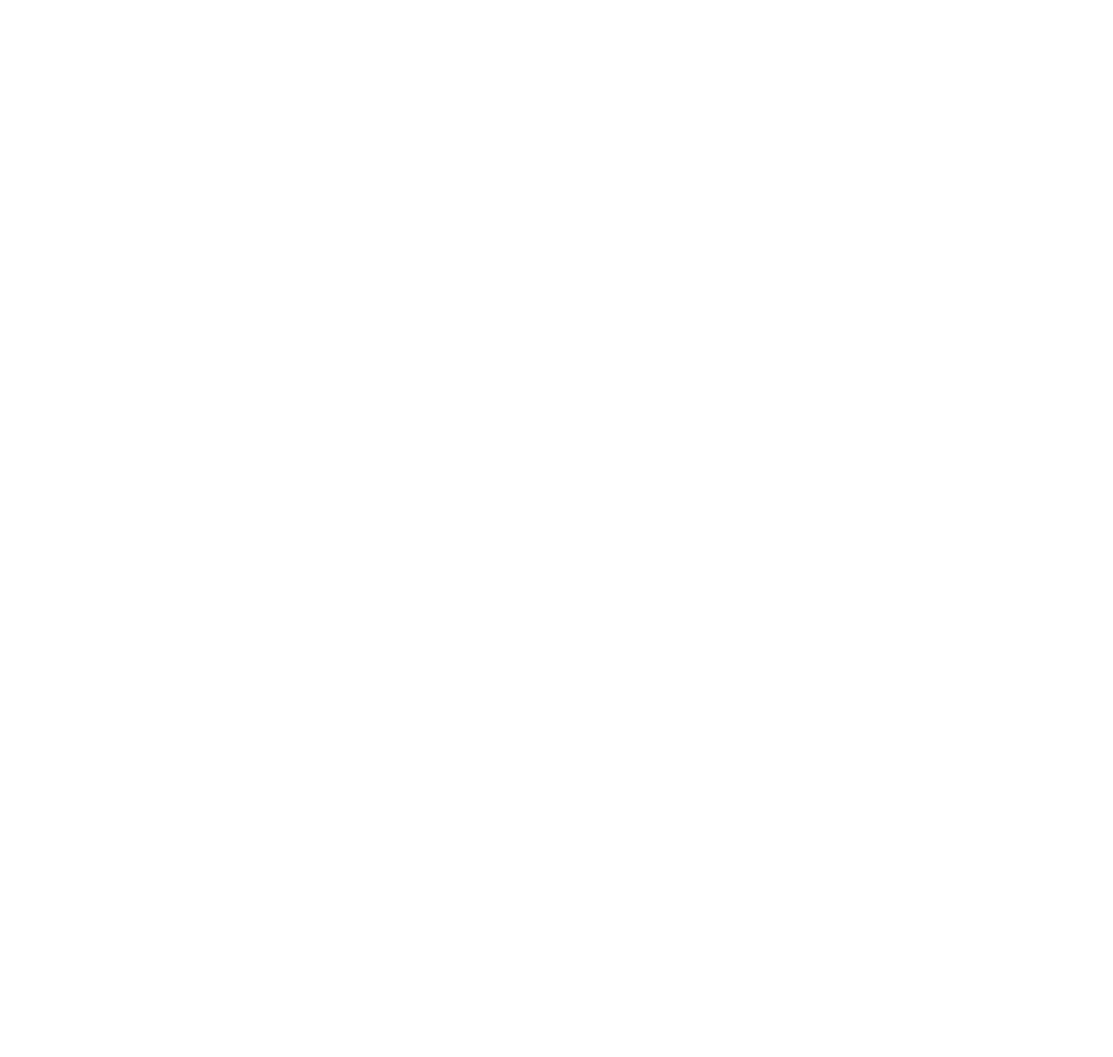
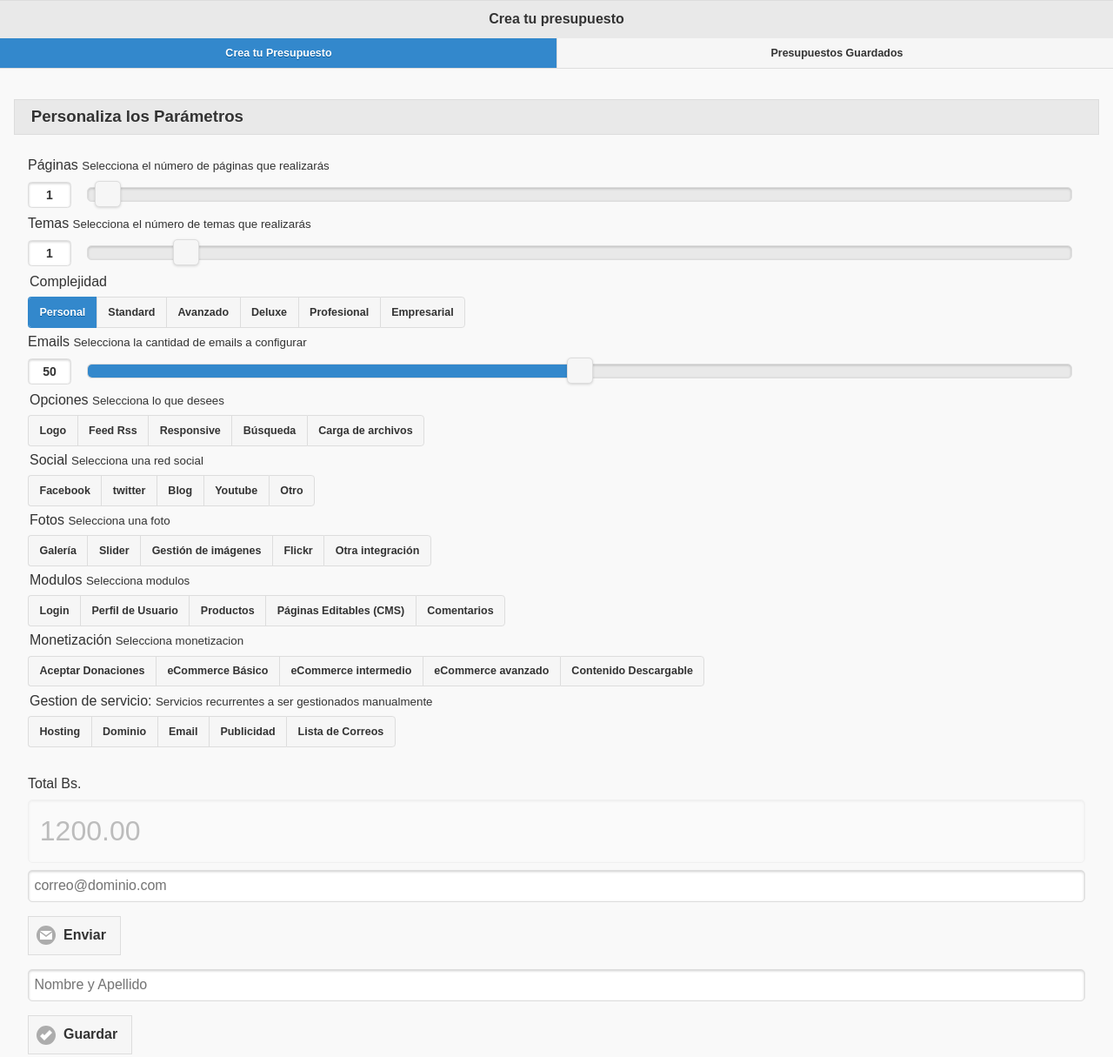
Before and after one commit to juanfumero/DisenoMobile, a plain HTML site: page index.html in a window 1280 px wide. Shown: the whole page at 87% size. Before the commit the page ends 800 px from the top, so only its background shows below. Drawn offline with Linux system fonts and the light colour scheme.

Commit message:
Se agregaron nuevos archivos

```diff
--- /dev/null
+++ b/componentes/inicio.html
@@ -0,0 +1,144 @@
+<div data-role="header">
+	<h1>Crea tu presupuesto</h1>
+	<div class="navegacion"></div>
+
+</div>
+
+<div role="main" class="ui-content">
+	<form>
+		<h3 class="ui-bar ui-bar-a">Personaliza los Parámetros</h3>
+		<div class="ui-body">
+		<label for="paginas">Páginas <small>Selecciona el número de páginas que realizarás</small></label>
+			<input name="paginas" id="paginas" min="0" max="50" value="1" type="range">
+
+			<label for="temas">Temas <small>Selecciona el número de temas que realizarás</small></label>
+			<input name="temas" id="temas" min="0" max="10" value="1" type="range">
+
+			<fieldset data-mini="true" data-role="controlgroup" data-type="horizontal">
+				<legend>Complejidad <small id="complejidad-descripcion"></small></legend>
+				<input name="complejidad" id="c-personal" value="personal" checked="checked" type="radio"
+				data-descripcion="personal">
+				<label for="c-personal">Personal</label>
+				<input name="complejidad" id="c-standard" value="standard" type="radio"
+				data-descripcion="standard">
+				<label for="c-standard">Standard</label>
+				<input name="complejidad" id="c-avanzado" value="avanzado" type="radio"
+				data-descripcion="avanzado">
+				<label for="c-avanzado">Avanzado</label>
+
+				<input name="complejidad" id="c-deluxe" value="deluxe" type="radio" data-descripcion="deluxe">
+				<label for="c-deluxe">Deluxe</label>
+				<input name="complejidad" id="c-profesional" value="profesional" type="radio" data-descripcion="profesional">
+				<label for="c-profesional">Profesional</label>
+				<input name="complejidad" id="c-empresarial" value="empresarial" type="radio" data-descripcion="empresarial">
+				<label for="c-empresarial">Empresarial</label>
+			</fieldset>
+
+			<label for="emails">Emails <small>Selecciona la cantidad de emails a configurar</small></label>
+			<input name="emails" id="emails" data-highlight="true" min="0" max="100" value="50" type="range">
+
+			<fieldset  data-mini="true" data-role="controlgroup" data-type="horizontal">
+				<legend>Opciones <small>Selecciona lo que desees</small></legend>
+				<input name="opciones" id="o-logo" type="checkbox" value="logo">
+				<label for="o-logo">Logo</label>
+				<input name="opciones" id="o-feed" type="checkbox" value="Feed">
+				<label for="o-feed">Feed Rss</label>
+				<input name="opciones" id="o-resp" type="checkbox" value="Responsive">
+				<label for="o-resp">Responsive</label>
+
+				<input name="opciones" id="o-busqueda" type="checkbox" value="busqueda">
+				<label for="o-busqueda">Búsqueda</label>
+				<input name="opciones" id="o-archivos" type="checkbox" value="archivos">
+				<label for="o-archivos">Carga de archivos</label>
+			</fieldset>
+
+			<fieldset  data-mini="true" data-role="controlgroup" data-type="horizontal">
+				<legend>Social <small>Selecciona una red social</small></legend>
+				<input name="social" id="s-facebook" type="checkbox" value="facebook">
+				<label for="s-facebook">Facebook</label>
+				<input name="social" id="s-twitter" type="checkbox" value="twitter">
+				<label for="s-twitter">twitter</label>
+				<input name="social" id="s-blog" type="checkbox" value="blog">
+				<label for="s-blog">Blog</label>
+				<input name="social" id="s-youtube" type="checkbox" value="youtube">
+				<label for="s-youtube">Youtube</label>
+				<input name="social" id="s-otro" type="checkbox" value="Otro">
+				<label for="s-otro">Otro</label>
+			</fieldset>
+
+			<fieldset  data-mini="true" data-role="controlgroup" data-type="horizontal">
+				<legend>Fotos <small>Selecciona una foto</small></legend>
+				<input name="foto" id="f-galeria" type="checkbox" value="Galería">
+				<label for="f-galeria">Galería</label>
+				<input name="foto" id="f-slider" type="checkbox" value="Slider">
+				<label for="f-slider">Slider</label>
+				<input name="foto" id="f-gestion" type="checkbox" value="Gestion">
+				<label for="f-gestion">Gestión de imágenes</label>
+				<input name="foto" id="f-flickr" type="checkbox" value="Flickr">
+				<label for="f-flickr">Flickr</label>
+				<input name="foto" id="f-otra" type="checkbox" value="Otra integracion">
+				<label for="f-otra">Otra integración</label>
+			</fieldset>
+
+			<fieldset  data-mini="true" data-role="controlgroup" data-type="horizontal">
+				<legend>Modulos <small>Selecciona modulos</small></legend>
+				<input name="modulo" id="m-login" type="checkbox" value="Login">
+				<label for="m-login">Login</label>
+				<input name="modulo" id="m-perfil" type="checkbox" value="Perfil">
+				<label for="m-perfil">Perfil de Usuario</label>
+				<input name="modulo" id="m-producto" type="checkbox" value="Productos">
+				<label for="m-producto">Productos</label>
+				<input name="modulo" id="m-paginas" type="checkbox" value="Páginas Editables">
+				<label for="m-paginas">Páginas Editables (CMS)</label>
+				<input name="modulo" id="m-comentarios" type="checkbox" value="Comentarios">
+				<label for="m-comentarios">Comentarios</label>
+			</fieldset>
+
+			<fieldset  data-mini="true" data-role="controlgroup" data-type="horizontal">
+				<legend>Monetización <small>Selecciona monetizacion</small></legend>
+				<input name="monetizacion" id="m-aceptar" type="checkbox" value="Aceptar Donaciones">
+				<label for="m-aceptar">Aceptar Donaciones</label>
+				<input name="monetizacion" id="m-ecommerce" type="checkbox" value="eCommerce Básico">
+				<label for="m-ecommerce">eCommerce Básico</label>
+				<input name="monetizacion" id="m-ecommerce-i" type="checkbox" value="eCommerce intermedio">
+				<label for="m-ecommerce-i">eCommerce intermedio</label>
+				<input name="monetizacion" id="m-ecommerce-a" type="checkbox" value="eCommerce avanzado">
+				<label for="m-ecommerce-a">eCommerce avanzado</label>
+				<input name="monetizacion" id="m-contenido" type="checkbox" value="Contenido Descargable">
+				<label for="m-contenido">Contenido Descargable</label>
+			</fieldset>
+
+			<fieldset data-role="controlgroup" data-type="horizontal" data-mini="true">
+				<legend>Gestion de servicio: <small>Servicios recurrentes a ser gestionados manualmente</small></legend>
+
+				<input type="checkbox" name="opciones" id="g-hosting" value="hosting">
+				<label for="g-hosting">Hosting</label>
+
+				<input type="checkbox" name="opciones" id="g-dominio" value="dominio">
+				<label for="g-dominio">Dominio</label>
+
+				<input type="checkbox" name="opciones" id="g-email" value="email">
+				<label for="g-email">Email</label>
+
+				<input type="checkbox" name="opciones" id="g-publicidad" value="publicidad">
+				<label for="g-publicidad">Publicidad</label>
+
+				<input type="checkbox" name="opciones" id="g-correos" value="correos">
+				<label for="g-correos">Lista de Correos</label>
+			</fieldset>
+
+			<div style="margin-top: 2em">
+				<label for="total">Total Bs.</label>
+				<input class="text-total" name="total" id="total" value="1200.00" type="text" disabled="disabled">
+			</div>
+
+			<input data-clear-btn="false" name="envio-email" id="envio-email" value="" type="email" placeholder="correo@dominio.com">
+
+			<a href="#" class="ui-btn ui-btn-inline ui-icon-mail ui-btn-icon-left">Enviar</a>
+
+			<input data-clear-btn="true" name="guardar" id="guardar" value="" type="text" placeholder="Nombre y Apellido" required="required">
+
+			<a href="#" class="ui-btn ui-btn-inline ui-icon-check ui-btn-icon-left">Guardar</a>
+		</div>
+	</form>
+</div>
--- /dev/null
+++ b/componentes/menu.html
@@ -0,0 +1,13 @@
+<div data-role="navbar">
+		<ul>
+			<li><a href="#inicio" class="ui-btn-active">Crea tu Presupuesto</a></li>
+			<li><a href="#presupuestos">Presupuestos Guardados</a></li>
+		</ul>
+	</div>
+
+	<!--<div data-role="navbar">
+				<ul>
+					<li><a href="#inicio">Crea tu Presupuesto</a></li>
+					<li><a href="#presupuestos"  class="ui-btn-active">Presupuestos Guardados</a></li>
+				</ul>
+			</div>-->
--- /dev/null
+++ b/componentes/presupuesto.html
@@ -0,0 +1,17 @@
+<div data-role="header">
+			<h1>Presupuestos Guardados</h1>
+			<div class="navegacion"></div>
+		</div>
+
+		<div role="main" class="ui-content">
+
+			<ul data-role="listview" data-autodividers="true" data-filter="true" data-inset="true">
+				<li><a href="index.html">Adam Kinkaid</a></li>
+				<li><a href="index.html">Alex Wickerham</a></li>
+				<li><a href="index.html">Avery Johnson</a></li>
+				<li><a href="index.html">Bob Cabot</a></li>
+				<li><a href="index.html">Caleb Booth</a></li>
+				<li><a href="index.html">Christopher Adams</a></li>
+				<li><a href="index.html">Culver James</a></li>
+			</ul>
+		</div>
--- a/index.html
+++ b/index.html
@@ -1,12 +1,28 @@
 <!DOCTYPE HTML>
 <html>
 <head>
-    <meta charset="utf-8" />
-    <title>Calculadora</title>
+	<meta charset="utf-8" />
+	<title>Calculadora</title>
 
-    <meta name="viewport" content="width=device-width,initial-scale=1"/>
+	<meta name="viewport" content="width=device-width,initial-scale=1"/>
+
+	<link rel="stylesheet" href="jquery/jquery.mobile.structure-1.4.5.min.css">
+	<link rel="stylesheet" href="jquery/jquery.mobile-1.4.5.min.css">
+	<link rel="stylesheet" href="css/style.css">
+
 </head>
 <body>
+	<div id="inicio" data-role="page"></div>
 
+
+	<div id="presupuestos" data-role="page">
+
+	</div>
+
+
+
+	<script src="jquery/jquery-2.2.4.min.js"></script>
+	<script src="jquery/jquery.mobile-1.4.5.min.js"></script>
+	<script src="js/script.js"></script>
 </body>
 </html>
--- a/js/script.js
+++ b/js/script.js
@@ -0,0 +1,64 @@
+var App = function(){ //se crea una clase
+// se declaran con "var" para que solo seana accedidas desde dentro de la funcion
+var inicio = '#inicio';
+var presupuestos = '#presupuestos';
+var navegacion = '.navegacion';
+
+var comp_inicio = 'componentes/inicio.html';
+var comp_presupuestos = 'componentes/presupuesto.html';
+var comp_menu = 'componentes/menu.html';
+
+var initComponente = function(selector, componente, callback){
+	$(selector).load(componente, callback);
+};
+
+var refresh = function(){
+	$('[data-role="page"]').trigger('create');
+}
+
+this.refreshNavegacion = function(){
+	var pagina = $(':mobile-pagecontainer').pagecontainer('getActivePage').attr('id');
+	$( ' [data-role="navbar"] a').removeClass('ui-btn-active');
+	$('a[href="#'+ pagina + '"]').addClass('ui-btn-active');
+}
+
+this.init = function(){
+	initComponente(inicio, comp_inicio, function(){
+		initComponente(navegacion, comp_menu, function(){
+			refresh();
+		});
+	});
+
+	initComponente(presupuestos, comp_presupuestos, function(){
+		initComponente(navegacion, comp_menu, function(){
+			refresh();
+		});
+	});
+};
+};
+
+$(document).on('pagechange', function() {
+
+	var app = new App();
+	app.refreshNavegacion();
+});
+
+$(document).on('pagebeforeshow', function() {
+
+	var app = new App();
+	app.init();
+	/*$('#inicio').load('componentes/inicio.html', function(){
+
+		$('.navegacion').load('componentes/menu.html',function(){
+			$('[data-role="page"]').trigger('create');
+		});
+
+	});
+
+	$('#presupuestos').load('componentes/presupuesto.html', function(){
+		$('.navegacion').load('componentes/menu.html',function(){
+			$('[data-type="search"]').attr('placeholder', "filtrar elementos");
+			$('[data-role="page"]').trigger('create');
+		});
+	});*/
+});
```
